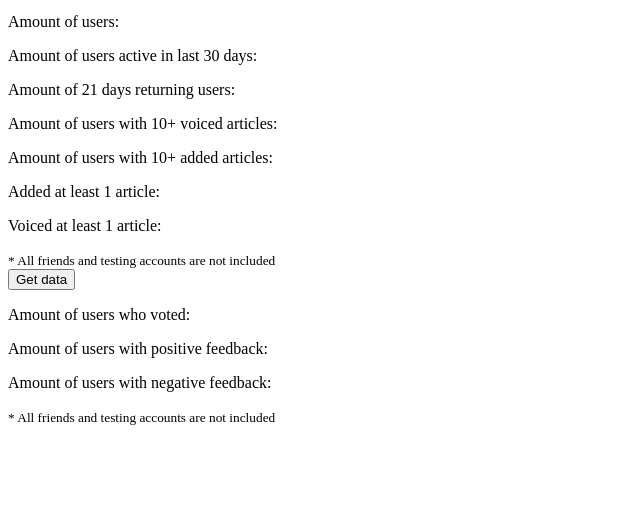
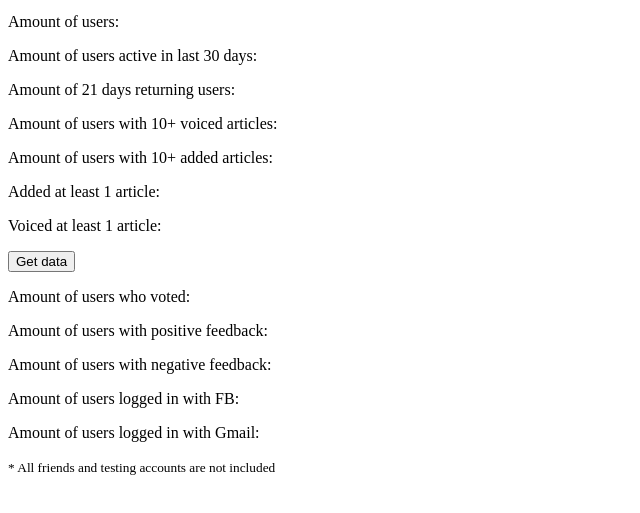
Before and after one commit to AndreyPoznyak/peech-stats, a website: page index.html in a window 1280 px wide. Shown: the part 91-604 px from the top of the page, without its empty margins (0-640 px from the left). Drawn offline with Linux system fonts and the light colour scheme.

Commit message:
fb/gmail stats

```diff
--- a/index.html
+++ b/index.html
@@ -31,7 +31,6 @@
         <p>Amount of users with 10+ added articles: <span class="users-ten-articles-amount"></span></p>
         <p>Added at least 1 article: <span class="users-articles-amount"></span></p>
         <p>Voiced at least 1 article: <span class="users-voiced-amount"></span></p>
-        <small>* All friends and testing accounts are not included</small>
     </div>
 </section>
 
@@ -45,6 +44,8 @@
         <p>Amount of users who voted: <span class="users-voted-amount"></span></p>
         <p>Amount of users with positive feedback: <span class="users-positive-amount"></span></p>
         <p>Amount of users with negative feedback: <span class="users-negative-amount"></span></p>
+        <p>Amount of users logged in with FB: <span class="users-fb-amount"></span></p>
+        <p>Amount of users logged in with Gmail: <span class="users-gmail-amount"></span></p>
         <small>* All friends and testing accounts are not included</small>
     </div>
 </section>
--- a/src/styles/index.scss
+++ b/src/styles/index.scss
@@ -8,6 +8,10 @@ html, body {
     font-family: 'Roboto', sans-serif;
     text-align: center;
     font-weight: lighter;
+}
+
+section {
+    margin: 10px 0 10px 0;
 }
 
 .hidden {
```
Also changed, not shown: src/index.js (+8 -0 lines).
